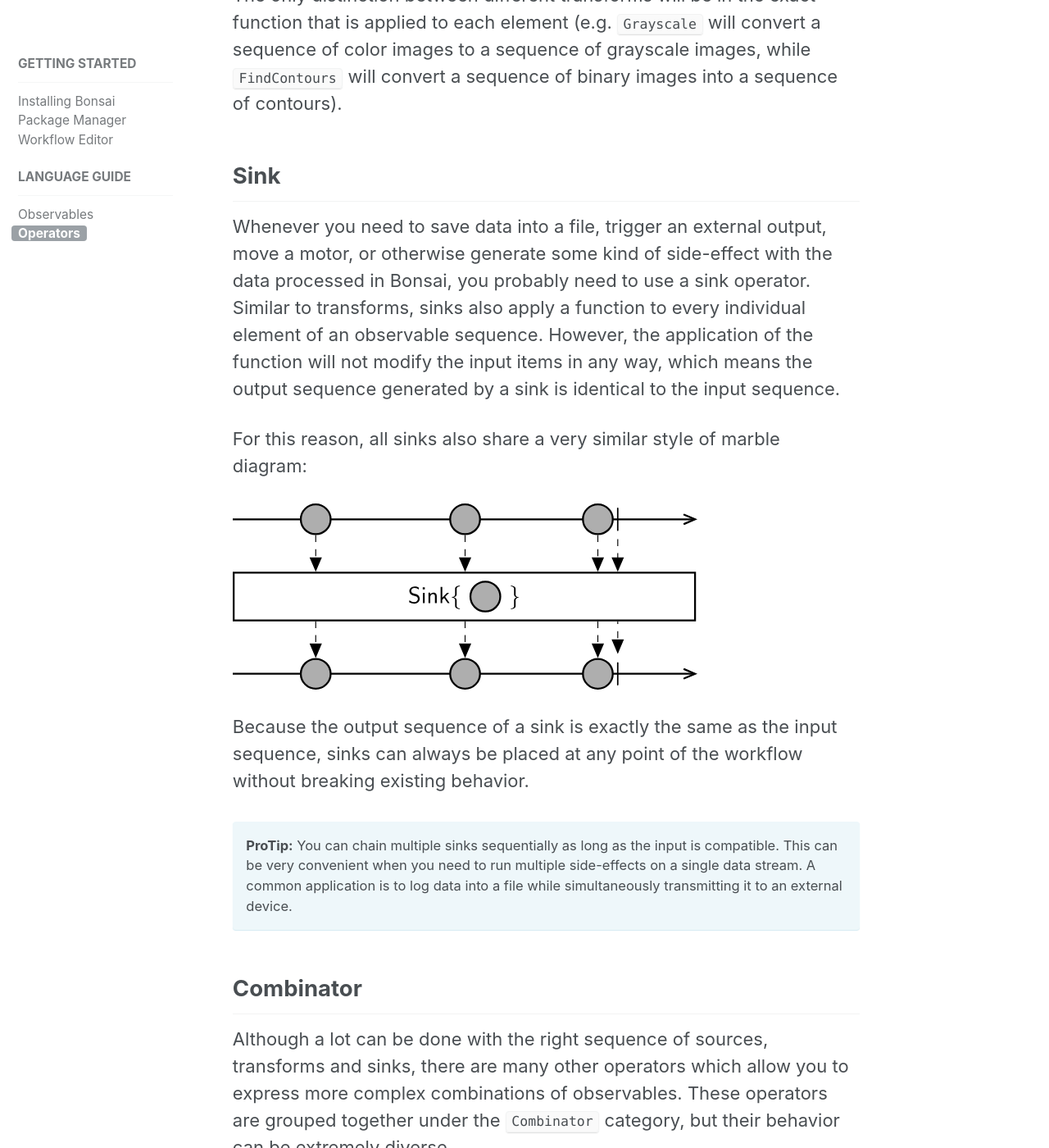
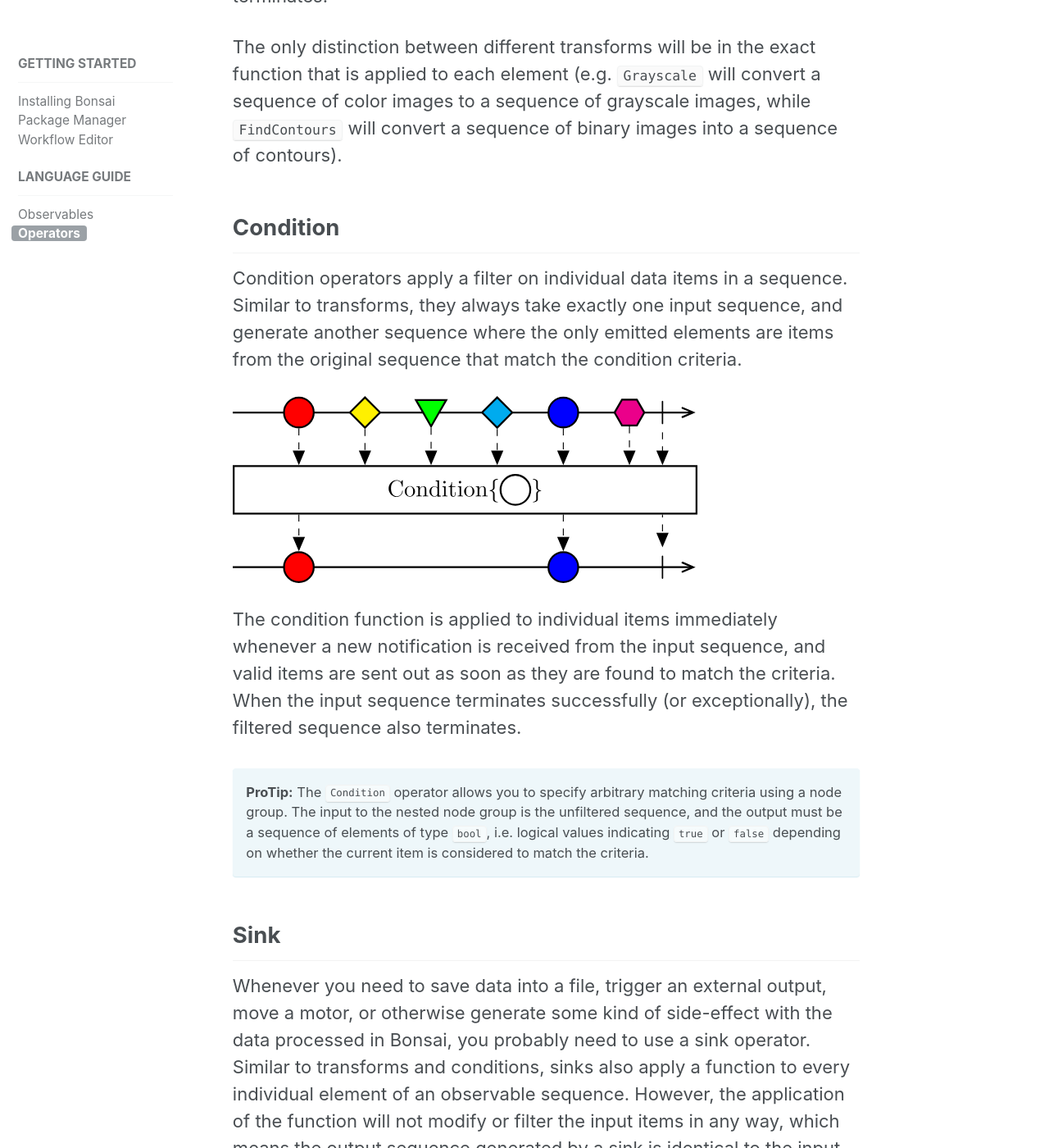
Before and after one commit to bonsai-rx/bonsai-rx.github.io, a Jekyll site: the page built from _docs/05-operators.md, in a window 1280 px wide and 1400 px high, scrolled down 2099 px. Shown: the whole window at 82% size. Built offline with Jekyll 4.4.1, drawn with Linux system fonts in a browser that asks for light colours; some of the changed text lies outside the part shown.

Commit message:
Added description for condition operators

```diff
--- a/_docs/05-operators.md
+++ b/_docs/05-operators.md
@@ -11,6 +11,7 @@
 | :------------------------------------------: | ----------------------------------------------------- |
 | ![Source](/assets/images/source.svg)         | generate event streams from devices or files          |
 | ![Transform](/assets/images/transform.svg)   | convert or process individual data items              |
+| ![Condition](/assets/images/condition.svg)   | filter data items matching some specific condition    |
 | ![Sink](/assets/images/sink.svg)             | save data or trigger external outputs                 |
 | ![Combinator](/assets/images/combinator.svg) | manage control flow or synchronize parallel inputs    |
 
@@ -33,9 +34,20 @@
 
 The only distinction between different transforms will be in the exact function that is applied to each element (e.g. `Grayscale` will convert a sequence of color images to a sequence of grayscale images, while `FindContours` will convert a sequence of binary images into a sequence of contours).
 
+## Condition
+
+Condition operators apply a filter on individual data items in a sequence. Similar to transforms, they always take exactly one input sequence, and generate another sequence where the only emitted elements are items from the original sequence that match the condition criteria.
+
+![Condition operator](/assets/images/condition-marble.svg)
+
+The condition function is applied to individual items immediately whenever a new notification is received from the input sequence, and valid items are sent out as soon as they are found to match the criteria. When the input sequence terminates successfully (or exceptionally), the filtered sequence also terminates.
+
+**ProTip:** The `Condition` operator allows you to specify arbitrary matching criteria using a node group. The input to the nested node group is the unfiltered sequence, and the output must be a sequence of elements of type `bool`, i.e. logical values indicating `true` or `false` depending on whether the current item is considered to match the criteria.
+{: .notice--info}
+
 ## Sink
 
-Whenever you need to save data into a file, trigger an external output, move a motor, or otherwise generate some kind of side-effect with the data processed in Bonsai, you probably need to use a sink operator. Similar to transforms, sinks also apply a function to every individual element of an observable sequence. However, the application of the function will not modify the input items in any way, which means the output sequence generated by a sink is identical to the input sequence.
+Whenever you need to save data into a file, trigger an external output, move a motor, or otherwise generate some kind of side-effect with the data processed in Bonsai, you probably need to use a sink operator. Similar to transforms and conditions, sinks also apply a function to every individual element of an observable sequence. However, the application of the function will not modify or filter the input items in any way, which means the output sequence generated by a sink is identical to the input sequence.
 
 For this reason, all sinks also share a very similar style of marble diagram:
 
```
Also changed, not shown: assets/images/condition-marble.svg (added), assets/images/condition.svg (added).
